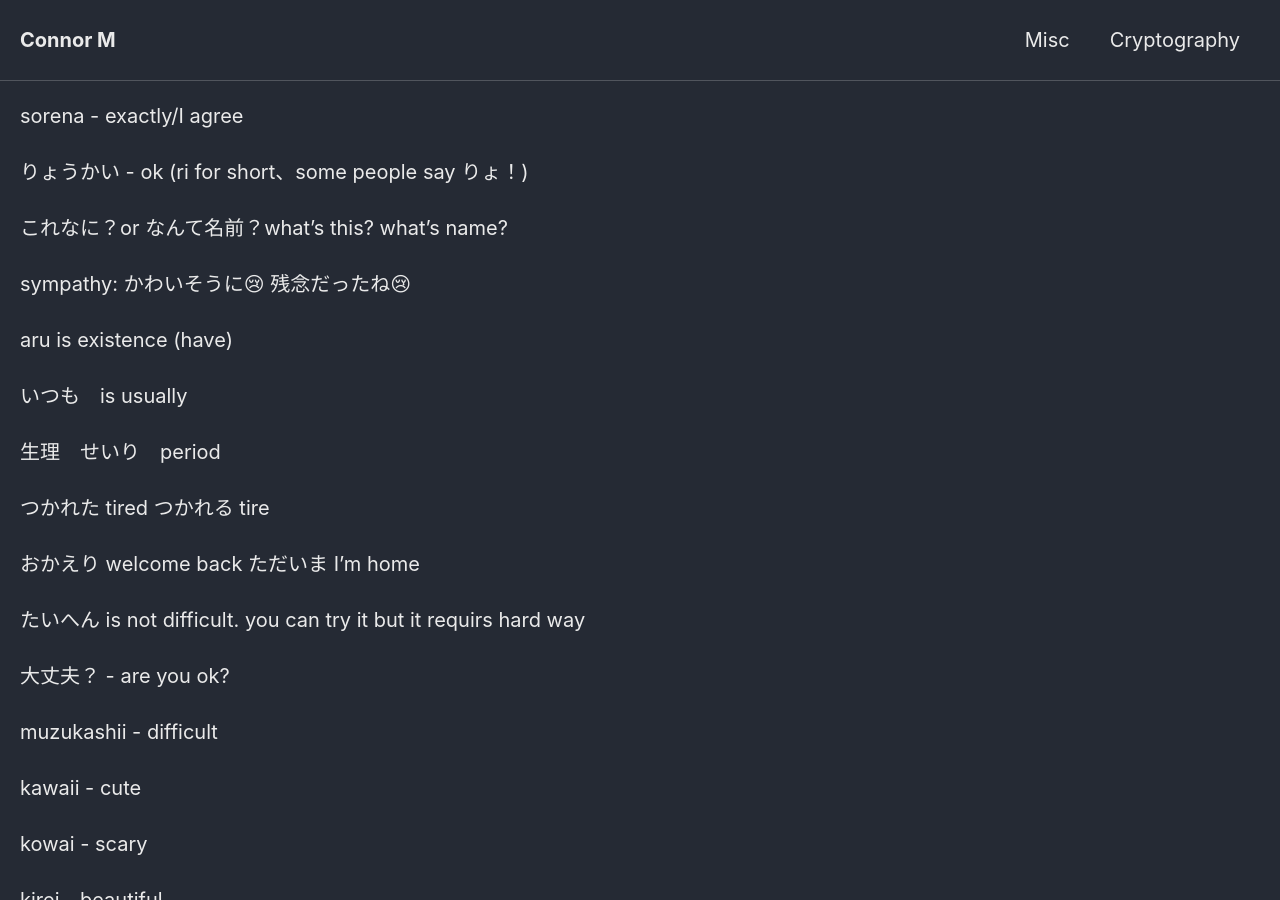
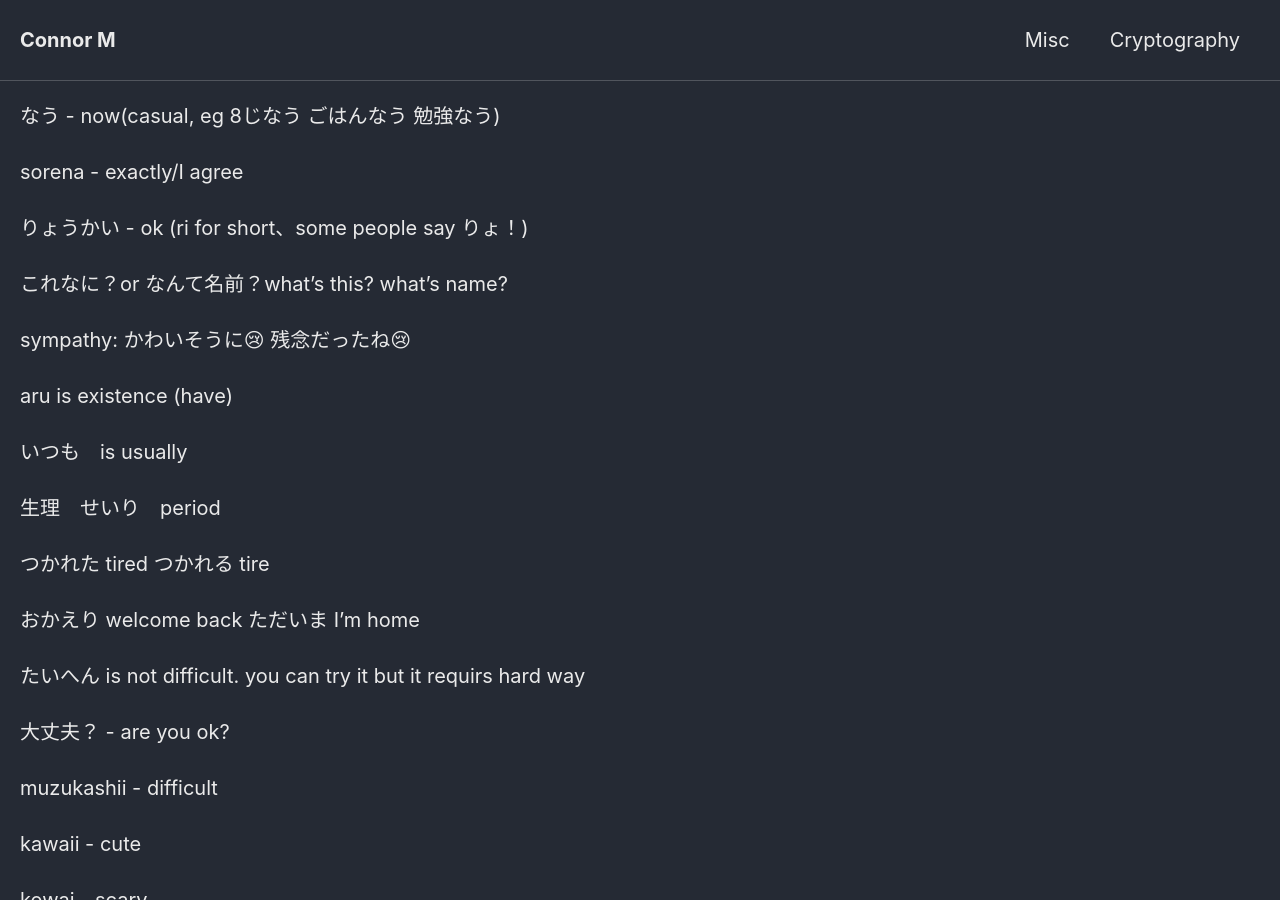
Before and after one commit to Connor-McCartney/Connor-McCartney.github.io, a Jekyll site: the page built from _pages/misc/japanese.md, in a window 1280 px wide and 900 px high. Built offline with Jekyll 4.4.1, drawn with Linux system fonts in a browser that asks for light colours; cached includes are drawn as plain includes; our own code applies the rules of GitHub Pages for plain Markdown files.

Commit message:
Update japanese.md

```diff
--- a/_pages/misc/japanese.md
+++ b/_pages/misc/japanese.md
@@ -1,3 +1,5 @@
+なう - now(casual, eg 8じなう ごはんなう 勉強なう)
+
 sorena - exactly/I agree
 
 りょうかい - ok (ri for short、some people say りょ！)
```
